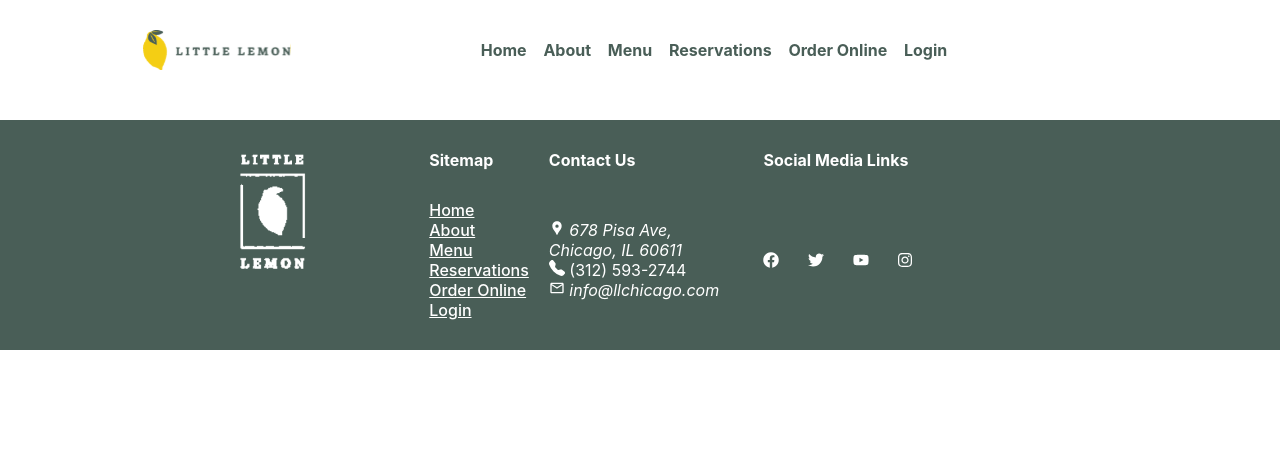
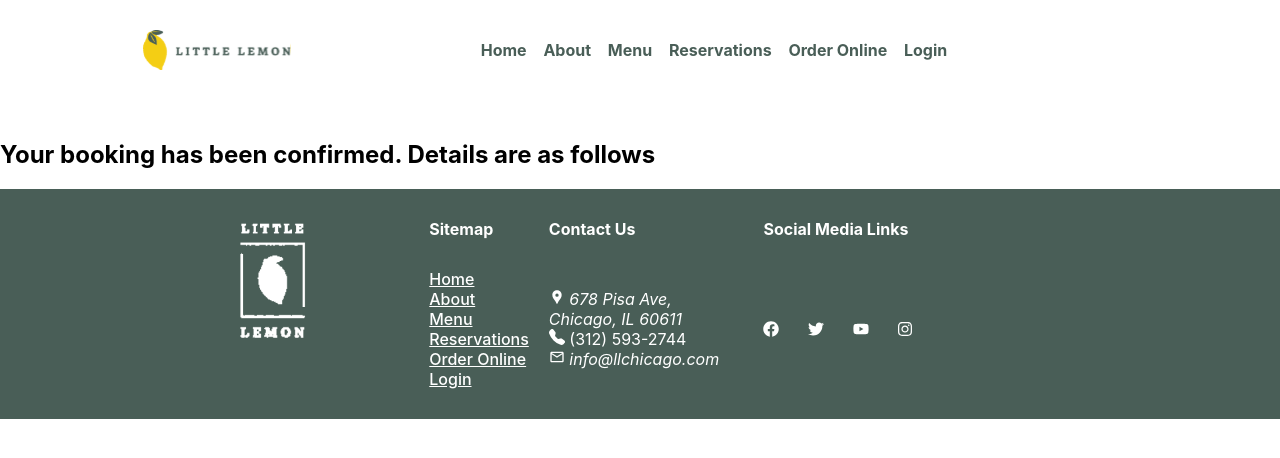
Before and after one commit to ahmohil/little-lemon, a React (Create React App) app: page /booking-confirmation in a window 1280 px wide. Shown: the top 458 px of the page. Built offline with nearby package versions, Linux system fonts and the light colour scheme.

Commit message:
Added booking confirmation page

```diff
--- /dev/null
+++ b/src/Components/BookingConfirmed/BookingConfirmed.js
@@ -0,0 +1,17 @@
+import './BookingConfirmed.css'
+
+
+function BookingConfirmed(){
+
+
+    return(
+        <main>
+            <h2>
+                Your booking has been confirmed. Details are as follows
+            </h2>
+        </main>
+    )
+}
+
+
+export default BookingConfirmed;
--- a/src/Components/Main/Main.js
+++ b/src/Components/Main/Main.js
@@ -1,6 +1,7 @@
 import Hero from '../Hero/Hero';
 import Highglights from '../Highlights/Highlights';
 import Testimonials from '../Testimonials/Testimonials';
+import BookingConfirmed from '../BookingConfirmed/BookingConfirmed';
 import About from '../About/About';
 import {Routes, Route} from 'react-router-dom';
 import Reservations from '../Reservations/Reservations';
@@ -29,6 +30,7 @@ function Main(){
                 <Route path='/' element = { <><Hero /> <Highglights /></>} />
                 <Route path = '/about' element = {<>   <Testimonials /> <About /></>} />
                 <Route path = '/booking' element = { <Reservations availableTimes={state} setAvailableTimes={dispatch} /> } />
+                <Route path = '/booking-confirmation' element = {<BookingConfirmed/>}/>
             </Routes>
         </main>
     )
```
Also changed, not shown: src/Components/BookingConfirmed/BookingConfirmed.css (added).
